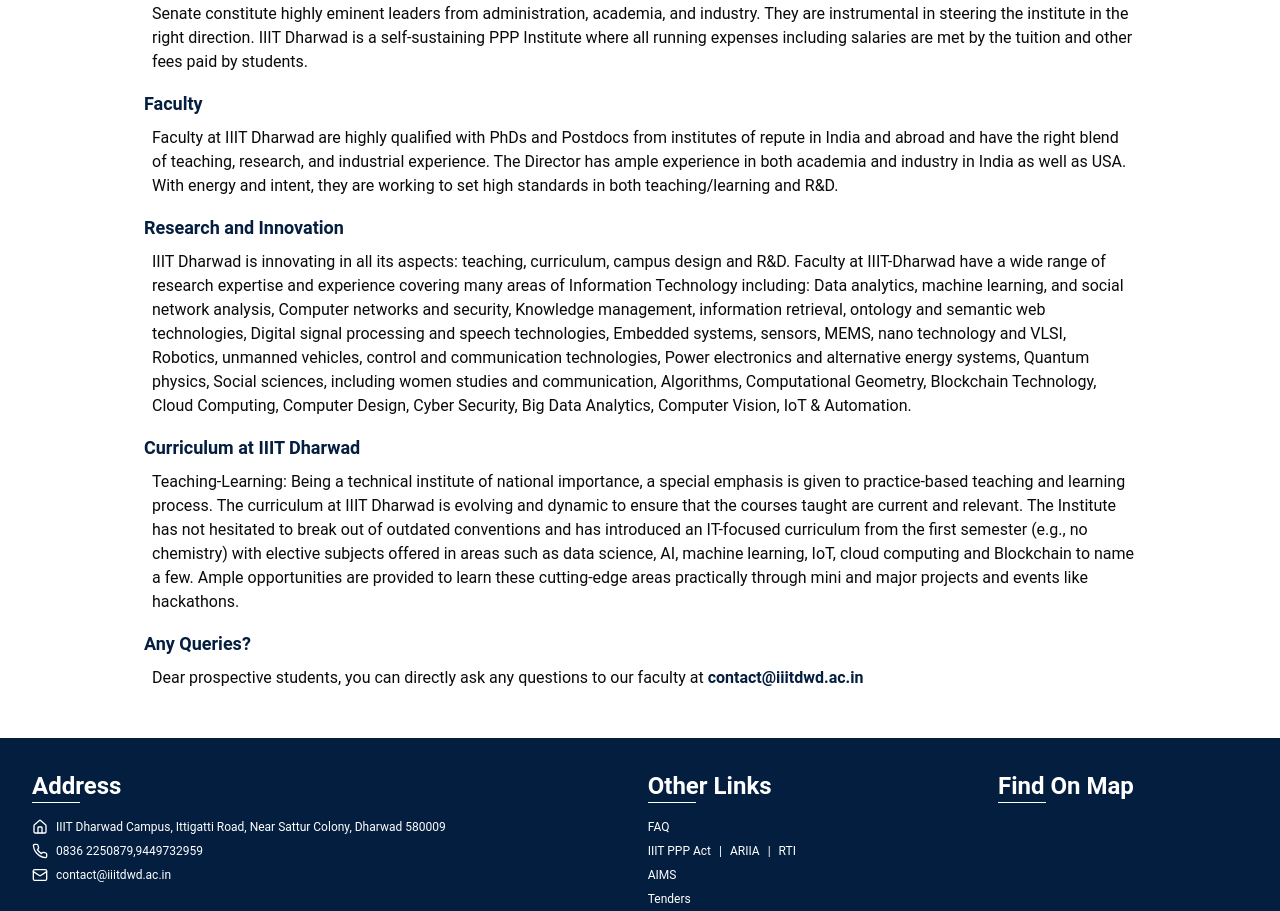
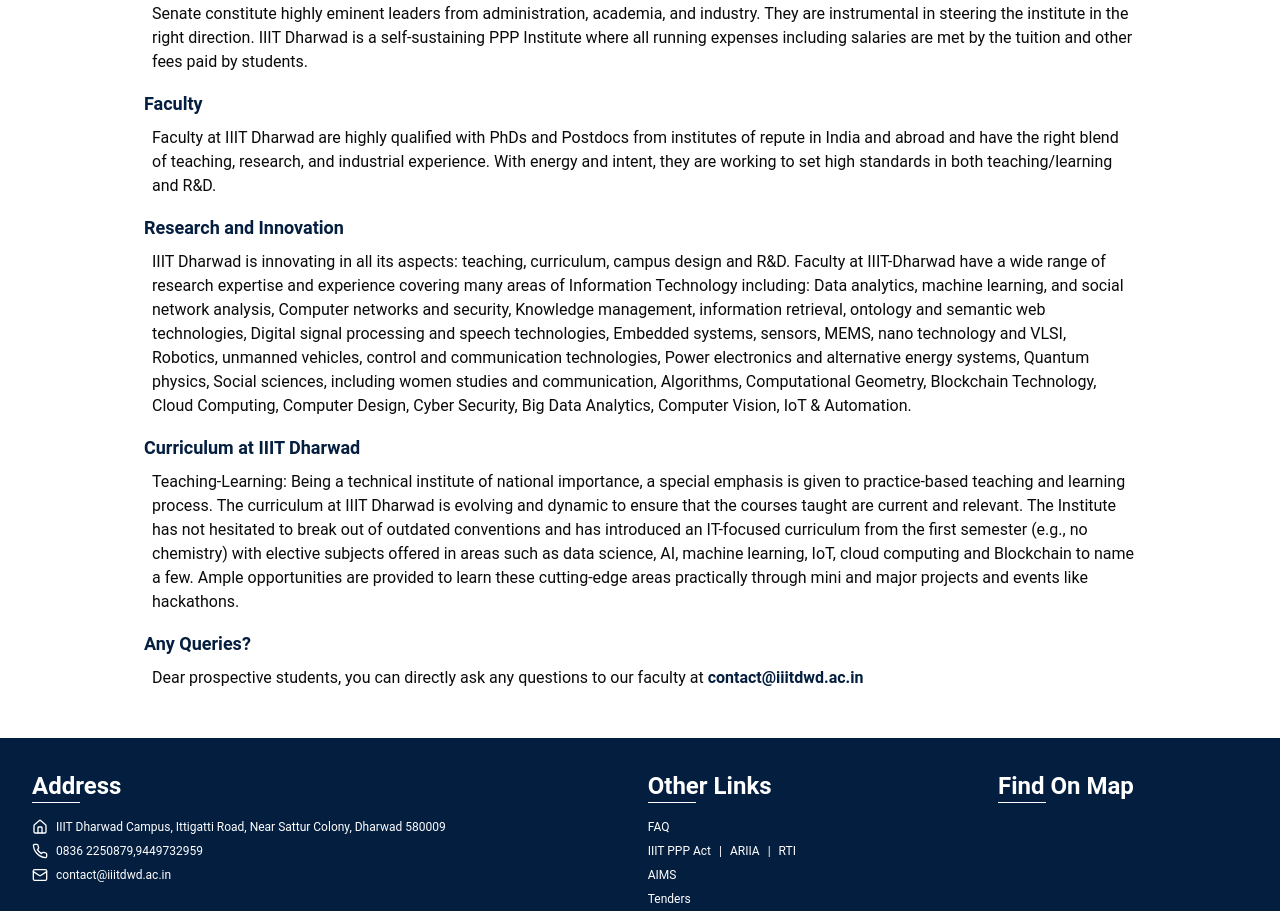
Before and after one commit to Velocity-IIITDWD/iiitdwd.ac.in, a Next.js app: page /admissions/btech in a window 1280 px wide. Shown: the part 2801-3712 px from the top of the page. Built offline with nearby package versions, Linux system fonts and the light colour scheme; grey boxes are pictures that could not be loaded.

Commit message:
data: admissions page content update

```diff
--- a/data/admissions.ts
+++ b/data/admissions.ts
@@ -54,13 +54,13 @@ export const descriptions: descriptionStructure[] = [
     id: 1,
     heading: 'IIIT Dharwad',
     description:
-      "IIIT Dharwad is an Institute of National Importance by an act of Parliament (23 of 2017) set up in PPP mode between the Ministry of Education, Government of India, Government of Karnataka, and KEONICS. The Institute's Former Chairperson Smt. Sudha Murty, Board, and Senate constitute highly eminent leaders from administration, academia, and industry. They are instrumental in steering the institute in the right direction. IIIT Dharwad is a self-sustaining PPP Institute where all running expenses including salaries are met by the tuition and other fees paid by students.",
+      'IIIT Dharwad is an Institute of National Importance by an act of Parliament (23 of 2017) set up in PPP mode between the Ministry of Education, Government of India, Government of Karnataka, and KEONICS. The Institute\'s Former Chairperson Smt. Sudha Murty, Board, and Senate constitute highly eminent leaders from administration, academia, and industry. They are instrumental in steering the institute in the right direction. IIIT Dharwad is a self-sustaining PPP Institute where all running expenses including salaries are met by the tuition and other fees paid by students.',
   },
   {
     id: 2,
     heading: 'Faculty',
     description:
-      'Faculty at IIIT Dharwad are highly qualified with PhDs and Postdocs from institutes of repute in India and abroad and have the right blend of teaching, research, and industrial experience. The Director has ample experience in both academia and industry in India as well as USA. With energy and intent, they are working to set high standards in both teaching/learning and R&D.',
+      'Faculty at IIIT Dharwad are highly qualified with PhDs and Postdocs from institutes of repute in India and abroad and have the right blend of teaching, research, and industrial experience. With energy and intent, they are working to set high standards in both teaching/learning and R&D.',
   },
   {
     id: 3,
```
